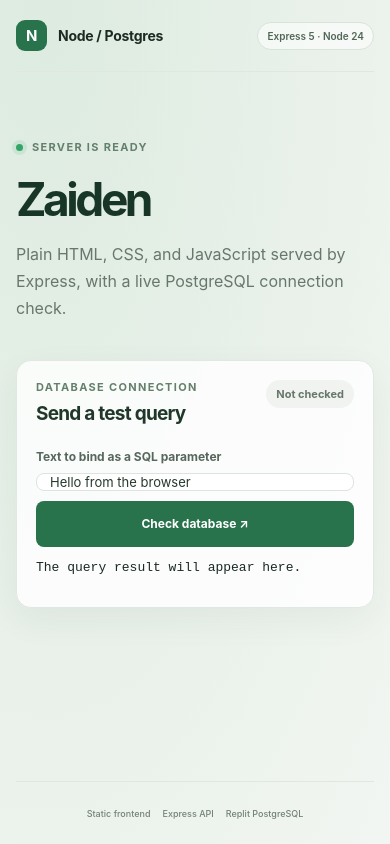
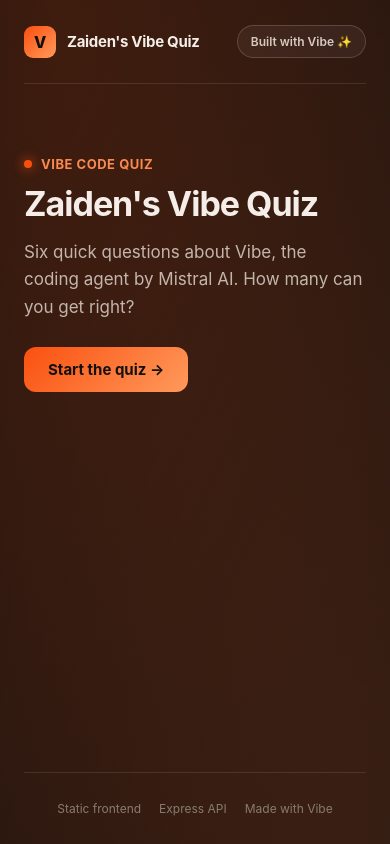
Before and after one commit to 400580-svg/quiz-page, a website: page public/index.html in a window 390 px wide. Drawn offline with Linux system fonts and the light colour scheme.

Commit message:
Build Vibe-themed quiz app for Zaiden

```diff
--- a/public/app.js
+++ b/public/app.js
@@ -1,31 +1,138 @@
 "use strict";
 
-const form = document.querySelector("#db-form");
-const messageField = document.querySelector("#message");
-const statusBadge = document.querySelector("#db-status");
-const resultPanel = document.querySelector("#result");
+const questions = [
+  {
+    q: "What is Vibe?",
+    answers: ["A music streaming app", "An AI coding agent by Mistral AI", "A game console", "A web browser"],
+    correct: 1,
+  },
+  {
+    q: "Which company built Vibe?",
+    answers: ["OpenAI", "Google", "Mistral AI", "Meta"],
+    correct: 2,
+  },
+  {
+    q: "What can Vibe help you build?",
+    answers: ["Apps and websites", "Code and scripts", "Documents and reports", "All of the above"],
+    correct: 3,
+  },
+  {
+    q: "What does 'vibe coding' mean?",
+    answers: [
+      "Writing code in a recording studio",
+      "Building software by describing what you want in plain language",
+      "Programming with music playing",
+      "Typing code very fast",
+    ],
+    correct: 1,
+  },
+  {
+    q: "What is Vibe Work?",
+    answers: [
+      "Vibe's team mode for getting tasks done across files, tools, and services",
+      "A gym membership",
+      "Vibe's mobile app",
+      "A coding competition",
+    ],
+    correct: 0,
+  },
+  {
+    q: "Which of these is a Mistral AI model family?",
+    answers: ["Mistral Large", "GLM", "Claude", "Sonnet"],
+    correct: 0,
+  },
+];
 
-form.addEventListener("submit", async (event) => {
-  event.preventDefault();
-  statusBadge.textContent = "Checking…";
-  statusBadge.dataset.state = "";
-  resultPanel.textContent = "Connecting to PostgreSQL…";
+const startScreen = document.querySelector("#start-screen");
+const quizScreen = document.querySelector("#quiz-screen");
+const resultScreen = document.querySelector("#result-screen");
+const startBtn = document.querySelector("#start-btn");
+const nextBtn = document.querySelector("#next-btn");
+const restartBtn = document.querySelector("#restart-btn");
+const questionText = document.querySelector("#question-text");
+const answersBox = document.querySelector("#answers");
+const feedback = document.querySelector("#feedback");
+const progress = document.querySelector("#progress");
+const scoreEl = document.querySelector("#score");
+const resultText = document.querySelector("#result-text");
 
-  try {
-    const query = new URLSearchParams({ message: messageField.value });
-    const response = await fetch(`/api/db-check?${query}`);
-    const result = await response.json();
+let index = 0;
+let score = 0;
 
-    if (!response.ok) {
-      throw new Error(result.error || "Database check failed.");
-    }
+function show(screen) {
+  startScreen.hidden = screen !== startScreen;
+  quizScreen.hidden = screen !== quizScreen;
+  resultScreen.hidden = screen !== resultScreen;
+}
 
-    statusBadge.textContent = "Connected";
-    statusBadge.dataset.state = "success";
-    resultPanel.textContent = JSON.stringify(result, null, 2);
-  } catch (error) {
-    statusBadge.textContent = "Unavailable";
-    statusBadge.dataset.state = "error";
-    resultPanel.textContent = error.message;
+function renderQuestion() {
+  const item = questions[index];
+  progress.textContent = `Question ${index + 1} of ${questions.length}`;
+  scoreEl.textContent = `Score: ${score}`;
+  questionText.textContent = item.q;
+  feedback.textContent = "";
+  nextBtn.hidden = true;
+  answersBox.innerHTML = "";
+
+  item.answers.forEach((text, i) => {
+    const btn = document.createElement("button");
+    btn.type = "button";
+    btn.className = "answer-btn";
+    btn.textContent = text;
+    btn.addEventListener("click", () => answer(i, btn));
+    answersBox.appendChild(btn);
+  });
+}
+
+function answer(choice, btn) {
+  const item = questions[index];
+  const buttons = [...answersBox.children];
+  buttons.forEach((b) => (b.disabled = true));
+  buttons[item.correct].classList.add("correct");
+
+  if (choice === item.correct) {
+    score += 1;
+    feedback.textContent = "Correct! ✨";
+  } else {
+    btn.classList.add("wrong");
+    feedback.textContent = "Not quite — the answer is highlighted.";
   }
+
+  scoreEl.textContent = `Score: ${score}`;
+  nextBtn.hidden = false;
+  nextBtn.textContent =
+    index === questions.length - 1 ? "See results →" : "Next question →";
+}
+
+function finish() {
+  const total = questions.length;
+  const pct = Math.round((score / total) * 100);
+  let verdict;
+  if (pct === 100) verdict = "Perfect score — total Vibe energy! 🔥";
+  else if (pct >= 60) verdict = "Nice work — you've got the Vibe.";
+  else verdict = "Good try — run it again to level up.";
+  document.querySelector("#result-title").textContent =
+    `You scored ${score}/${total} (${pct}%)`;
+  resultText.textContent = verdict;
+  show(resultScreen);
+}
+
+startBtn.addEventListener("click", () => {
+  index = 0;
+  score = 0;
+  show(quizScreen);
+  renderQuestion();
 });
+
+nextBtn.addEventListener("click", () => {
+  index += 1;
+  if (index < questions.length) renderQuestion();
+  else finish();
+});
+
+restartBtn.addEventListener("click", () => {
+  index = 0;
+  score = 0;
+  show(quizScreen);
+  renderQuestion();
+});
--- a/public/index.html
+++ b/public/index.html
@@ -3,8 +3,8 @@
   <head>
     <meta charset="utf-8">
     <meta name="viewport" content="width=device-width, initial-scale=1">
-    <meta name="theme-color" content="#f5f7f4">
-    <title>Zaiden</title>
+    <meta name="theme-color" content="#fa500f">
+    <title>Zaiden's Vibe Quiz</title>
     <link rel="icon" href="/favicon.svg" type="image/svg+xml">
     <link rel="stylesheet" href="/styles.css">
     <script src="/app.js" defer></script>
@@ -12,55 +12,44 @@
   <body>
     <main class="shell">
       <header class="topbar">
-        <a class="brand" href="/" aria-label="Starter home">
-          <span class="brand-mark" aria-hidden="true">N</span>
-          <span>Node / Postgres</span>
+        <a class="brand" href="/" aria-label="Quiz home">
+          <span class="brand-mark" aria-hidden="true">V</span>
+          <span>Zaiden's Vibe Quiz</span>
         </a>
-        <span class="version-pill">Express 5 · Node 24</span>
+        <span class="version-pill">Built with Vibe ✨</span>
       </header>
 
-      <section class="hero" aria-labelledby="page-title">
-        <p class="eyebrow"><span class="status-dot"></span> Server is ready</p>
-        <h1 id="page-title">Zaiden</h1>
-        <p class="intro">
-          Plain HTML, CSS, and JavaScript served by Express, with a live
-          PostgreSQL connection check.
-        </p>
+      <section class="quiz-card" aria-labelledby="quiz-title">
+        <p class="eyebrow"><span class="status-dot"></span> Vibe Code Quiz</p>
+        <h1 id="quiz-title">Zaiden's Vibe Quiz</h1>
 
-        <section class="check-card" aria-labelledby="check-title">
-          <div class="card-heading">
-            <div>
-              <p class="eyebrow">Database connection</p>
-              <h2 id="check-title">Send a test query</h2>
-            </div>
-            <span id="db-status" class="db-status" role="status">Not checked</span>
+        <div id="start-screen">
+          <p class="intro">Six quick questions about Vibe, the coding agent by Mistral AI. How many can you get right?</p>
+          <button id="start-btn" class="btn-primary" type="button">Start the quiz →</button>
+        </div>
+
+        <div id="quiz-screen" hidden>
+          <div class="meta-row">
+            <span id="progress" class="progress">Question 1 of 6</span>
+            <span id="score" class="score">Score: 0</span>
           </div>
+          <h2 id="question-text" class="question">Loading…</h2>
+          <div id="answers" class="answers"></div>
+          <p id="feedback" class="feedback" aria-live="polite"></p>
+          <button id="next-btn" class="btn-primary" type="button" hidden>Next question →</button>
+        </div>
 
-          <form id="db-form">
-            <label for="message">Text to bind as a SQL parameter</label>
-            <div class="input-row">
-              <input
-                id="message"
-                name="message"
-                type="text"
-                maxlength="200"
-                value="Hello from the browser"
-                autocomplete="off"
-                required
-              >
-              <button type="submit">Check database <span aria-hidden="true">↗</span></button>
-            </div>
-          </form>
-
-          <pre id="result" clas
-s="result" aria-live="polite">The query result will appear here.</pre>
-        </section>
+        <div id="result-screen" hidden>
+          <h2 id="result-title" class="question">Quiz complete!</h2>
+          <p id="result-text" class="intro"></p>
+          <button id="restart-btn" class="btn-primary" type="button">Play again ↺</button>
+        </div>
       </section>
 
       <footer>
         <span>Static frontend</span>
         <span>Express API</span>
-        <span>Replit PostgreSQL</span>
+        <span>Made with Vibe</span>
       </footer>
     </main>
   </body>
--- a/public/styles.css
+++ b/public/styles.css
@@ -1,35 +1,28 @@
 :root {
-  color-scheme: light;
-  font-family: Inter, ui-sans-serif, system-ui, -apple-system, BlinkMacSystemFont, "Segoe UI", sans-serif;
-  color: #1b2a22;
-  background: #f5f7f4;
-  font-synthesis: none;
+  color-scheme: dark;
+  font-family: Inter, ui-sans-serif, system-ui, -apple-system, "Segoe UI", sans-serif;
+  color: #f4ede8;
+  background: #14100e;
   text-rendering: optimizeLegibility;
   -webkit-font-smoothing: antialiased;
-  -moz-osx-font-smoothing: grayscale;
-  font-optical-sizing: auto;
 }
 
-* {
-  box-sizing: border-box;
-}
+* { box-sizing: border-box; }
 
 body {
   min-width: 320px;
   min-height: 100vh;
   margin: 0;
   background:
-    radial-gradient(ellipse at 12% 0%, rgba(199, 224, 206, 0.52), transparent 34rem),
-    #f5f7f4;
+    radial-gradient(ellipse at 15% 0%, rgba(250, 80, 15, 0.18), transparent 36rem),
+    radial-gradient(ellipse at 90% 100%, rgba(255, 120, 60, 0.12), transparent 30rem),
+    #14100e;
 }
 
-button,
-input {
-  font: inherit;
-}
+button { font: inherit; cursor: pointer; }
 
 .shell {
-  width: min(100% - 48px, 1120px);
+  width: min(100% - 48px, 820px);
   min-height: 100vh;
   margin: 0 auto;
   display: flex;
@@ -37,11 +30,11 @@
 }
 
 .topbar {
-  height: 88px;
+  height: 84px;
   display: flex;
   justify-content: space-between;
   align-items: center;
-  border-bottom: 1px solid #dfe7df;
+  border-bottom: 1px solid rgba(255, 255, 255, 0.1);
 }
 
 .brand {
@@ -49,244 +42,133 @@
   gap: 11px;
   align-items: center;
   color: inherit;
-  font-size: 14px;
+  font-size: 15px;
   font-weight: 700;
   text-decoration: none;
   letter-spacing: -0.02em;
 }
 
 .brand-mark {
-  width: 31px;
-  height: 31px;
+  width: 32px;
+  height: 32px;
   display: grid;
   place-items: center;
   border-radius: 9px;
-  color: white;
-  background: #28724c;
-  font-size: 15px;
+  color: #14100e;
+  background: linear-gradient(135deg, #fa500f, #ff9a5c);
+  font-size: 16px;
+  font-weight: 800;
 }
 
 .version-pill {
-  padding: 8px 12px;
-  border: 1px solid #d9e3d9;
+  padding: 8px 13px;
+  border: 1px solid rgba(255, 255, 255, 0.16);
   border-radius: 999px;
-  color: #526657;
-  background: rgba(255, 255, 255, 0.6);
+  color: #d8c9c0;
+  background: rgba(255, 255, 255, 0.05);
   font-size: 12px;
   font-weight: 600;
 }
 
-.hero {
+.quiz-card {
   flex: 1;
-  width: min(100%, 760px);
+  width: min(100%, 640px);
   margin: 0 auto;
-  padding: clamp(68px, 11vh, 120px) 0 72px;
+  padding: clamp(40px, 8vh, 80px) 0;
 }
 
 .eyebrow {
-  margin: 0;
-  color: #64806c;
-  font-size: 11px;
-  line-height: 1.4;
-  font-weight: 750;
-  letter-spacing: 0.12em;
+  display: inline-flex;
+  gap: 9px;
+  align-items: center;
+  margin: 0 0 14px;
+  color: #fa8a4f;
+  font-size: 13px;
+  font-weight: 700;
+  letter-spacing: 0.04em;
   text-transform: uppercase;
 }
 
-.hero > .eyebrow {
-  display: flex;
-  gap: 9px;
-  align-items: center;
-}
-
 .status-dot {
-  width: 7px;
-  height: 7px;
+  width: 8px;
+  height: 8px;
   border-radius: 50%;
-  background: #34a568;
-  box-shadow: 0 0 0 4px rgba(52, 165, 104, 0.12);
+  background: #fa500f;
+  box-shadow: 0 0 12px #fa500f;
 }
 
 h1 {
-  margin: 22px 0 18px;
-  color: #183627;
-  font-size: clamp(46px, 8vw, 76px);
-  line-height: 0.99;
-  font-weight: 650;
-  letter-spacing: -0.075em;
+  margin: 0 0 18px;
+  font-size: clamp(34px, 6vw, 52px);
+  line-height: 1.05;
+  letter-spacing: -0.03em;
 }
 
-.intro {
-  max-width: 510px;
-  margin: 0;
-  color: #68776c;
-  font-size: 16px;
-  line-height: 1.7;
+.intro { color: #c4b5ac; font-size: 17px; line-height: 1.6; margin: 0 0 26px; }
+
+.btn-primary {
+  padding: 13px 24px;
+  border: none;
+  border-radius: 12px;
+  color: #14100e;
+  background: linear-gradient(135deg, #fa500f, #ff9a5c);
+  font-size: 15px;
+  font-weight: 700;
+  transition: transform 0.15s ease, box-shadow 0.15s ease;
 }
 
-.check-card {
-  margin-top: 48px;
-  padding: 25px;
-  border: 1px solid #e0e8e1;
-  border-radius: 15px;
-  background: rgba(255, 255, 255, 0.82);
-  box-shadow: 0 12px 36px rgba(28, 54, 38, 0.055);
+.btn-primary:hover { transform: translateY(-2px); box-shadow: 0 8px 24px rgba(250, 80, 15, 0.35); }
+
+.meta-row {
+  display: flex;
+  justify-content: space-between;
+  margin-bottom: 22px;
+  font-size: 13px;
+  font-weight: 700;
+  color: #d8c9c0;
 }
 
-.card-heading {
-  display: flex;
-  justify-content: space-between;
-  align-items: flex-start;
-  gap: 20px;
-  margin-bottom: 24px;
+.progress {
+  padding: 6px 12px;
+  border-radius: 999px;
+  border: 1px solid rgba(255, 255, 255, 0.14);
 }
 
-.card-heading h2 {
-  margin: 6px 0 0;
-  color: #20382a;
-  font-size: 19px;
-  font-weight: 650;
-  letter-spacing: -0.04em;
+.score { padding: 6px 12px; color: #fa8a4f; }
+
+.question {
+  margin: 0 0 22px;
+  font-size: clamp(21px, 3.6vw, 27px);
+  line-height: 1.3;
+  letter-spacing: -0.02em;
 }
 
-.db-status {
-  padding: 7px 10px;
-  border-radius: 999px;
-  color: #67776b;
-  background: #f0f3f0;
-  font-size: 11px;
-  font-weight: 650;
-  white-space: nowrap;
+.answers { display: grid; gap: 12px; }
+
+.answer-btn {
+  padding: 15px 18px;
+  text-align: left;
+  border: 1px solid rgba(255, 255, 255, 0.16);
+  border-radius: 12px;
+  background: rgba(255, 255, 255, 0.05);
+  color: inherit;
+  font-size: 16px;
+  transition: border-color 0.15s ease, background 0.15s ease;
 }
 
-.db-status[data-state="success"] {
-  color: #216541;
-  background: #e7f4eb;
-}
+.answer-btn:hover:not(:disabled) { border-color: #fa500f; background: rgba(250, 80, 15, 0.12); }
+.answer-btn.correct { border-color: #3ecf6e; background: rgba(62, 207, 110, 0.15); }
+.answer-btn.wrong { border-color: #ff5a5a; background: rgba(255, 90, 90, 0.15); }
+.answer-btn:disabled { cursor: default; opacity: 0.85; }
 
-.db-status[data-state="error"] {
-  color: #a43d34;
-  background: #fff0ed;
-}
-
-label {
-  display: block;
-  margin-bottom: 9px;
-  color: #56675b;
-  font-size: 12px;
-  font-weight: 650;
-}
-
-.input-row {
-  display: flex;
-  gap: 10px;
-}
-
-input {
-  min-width: 0;
-  flex: 1;
-  height: 46px;
-  padding: 0 13px;
-  border: 1px solid #dce5dd;
-  border-radius: 8px;
-  outline: none;
-  color: #263a2d;
-  background: #fff;
-  font-size: 13px;
-  transition: border-color 150ms, box-shadow 150ms;
-}
-
-input:focus {
-  border-color: #5b9c73;
-  box-shadow: 0 0 0 3px rgba(47, 128, 79, 0.12);
-}
-
-button {
-  height: 46px;
-  padding: 0 15px;
-  border: 0;
-  border-radius: 8px;
-  color: #fff;
-  background: #28724c;
-  cursor: pointer;
-  font-size: 12px;
-  font-weight: 700;
-  white-space: nowrap;
-  transition: background 150ms, transform 150ms;
-}
-
-button:hover {
-  background: #205d3d;
-}
-
-button:active {
-  transform: translateY(1px);
-}
-
-button:focus-visible {
-  outline: 3px solid rgba(40, 114, 76, 0.28);
-  outline-offset: 2px;
-}
-
-.result {
-  min-height: 56px;
-  margin: 16px 0 0;
-  padding: 13px 14px;
-  overflow-wrap: anywhere;
-  border-radius: 8px;
-  color: #617067;
-  background: #f5f7f5;
-  font-family: ui-monospace, SFMono-Regular, Menlo, Consolas, monospace;
-  font-size: 11px;
-  line-height: 1.6;
-  white-space: pre-wrap;
-}
+.feedback { min-height: 24px; margin: 18px 0 0; font-size: 15px; font-weight: 600; color: #fa8a4f; }
 
 footer {
-  min-height: 63px;
   display: flex;
+  gap: 18px;
   justify-content: center;
-  align-items: center;
-  gap: 22px;
-  border-top: 1px solid #dfe7df;
-  color: #748278;
-  font-size: 11px;
-  font-weight: 550;
+  padding: 28px 0;
+  border-top: 1px solid rgba(255, 255, 255, 0.1);
+  color: #8a7a71;
+  font-size: 12px;
 }
-
-@media (max-width: 600px) {
-  .shell {
-    width: min(100% - 32px, 1120px);
-  }
-
-  .topbar {
-    height: 72px;
-  }
-
-  .version-pill {
-    padding: 7px 9px;
-    font-size: 10px;
-  }
-
-  .hero {
-    padding: 68px 0 54px;
-  }
-
-  .check-card {
-    margin-top: 38px;
-    padding: 19px;
-  }
-
-  .input-row {
-    flex-direction: column;
-  }
-
-  button {
-    width: 100%;
-  }
-
-  footer {
-    gap: 12px;
-    font-size: 9px;
-  }
-}
```
